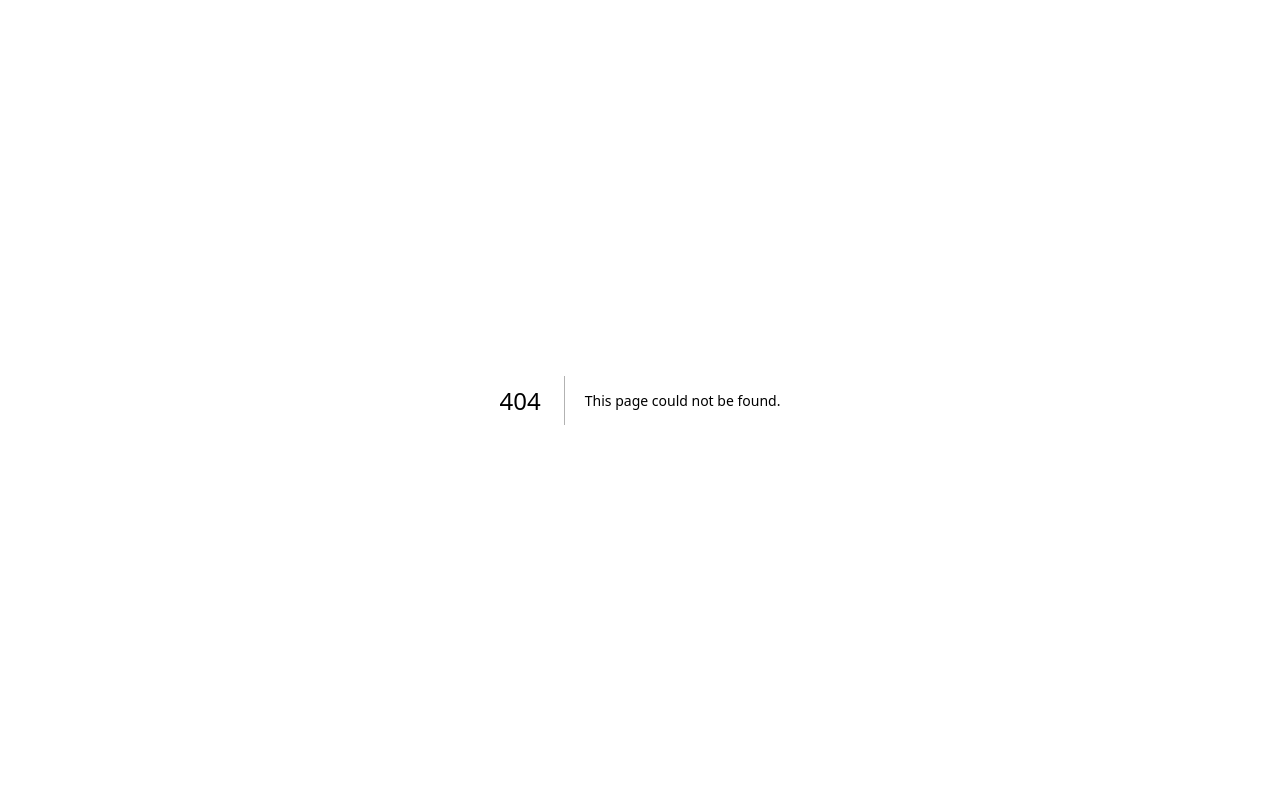
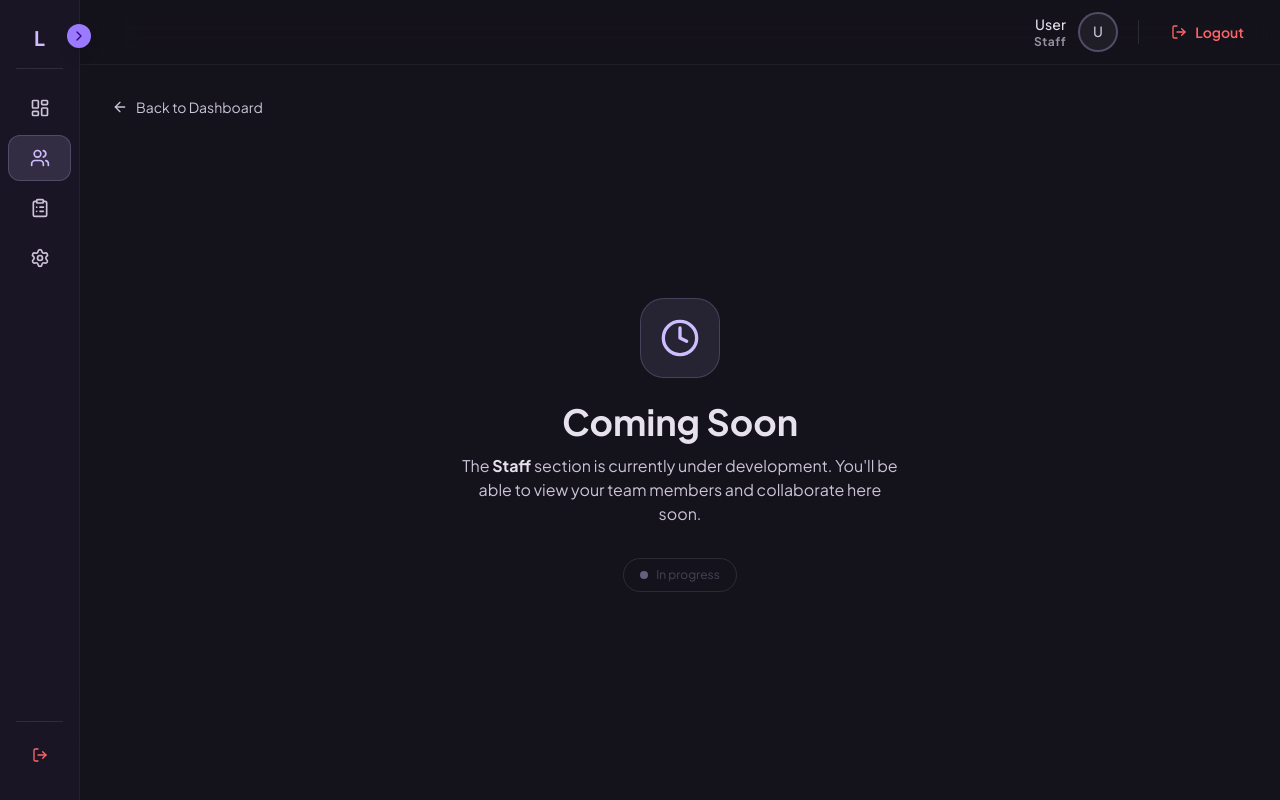
Before and after one commit to Octapus-systems/Logi, a Next.js app: page /staff/staff in a window 1280 px wide. Before the commit this address had no page. Built offline with nearby package versions, Linux system fonts and the light colour scheme; no server answers.

Commit message:
Ui fixes coming soon

```diff
--- a/app/(staff)/staff/page.tsx
+++ b/app/(staff)/staff/page.tsx
@@ -1,37 +1,5 @@
-"use client";
+import { redirect } from "next/navigation";
 
-import Link from "next/link";
-import { ArrowLeft, Clock } from "lucide-react";
-
-export default function StaffStaffPage() {
-  return (
-    <div className="min-h-[80vh] flex flex-col">
-      {/* Back Button */}
-      <div className="mb-6 sm:mb-8">
-        <Link
-          href="/staff/dashboard"
-          className="inline-flex items-center gap-2 text-sm text-on-surface-variant hover:text-on-surface transition-colors group"
-        >
-          <ArrowLeft className="w-4 h-4 group-hover:-translate-x-0.5 transition-transform" />
-          Back to Dashboard
-        </Link>
-      </div>
-
-      {/* Coming Soon Content */}
-      <div className="flex-1 flex flex-col items-center justify-center text-center px-4">
-        <div className="w-20 h-20 rounded-3xl bg-primary/10 border border-primary/20 flex items-center justify-center mb-6">
-          <Clock className="w-10 h-10 text-primary" />
-        </div>
-        <h1 className="text-3xl sm:text-4xl font-bold text-on-surface mb-3">Coming Soon</h1>
-        <p className="text-on-surface-variant text-sm sm:text-base max-w-md mb-8">
-          The <strong className="text-on-surface">Staff</strong> section is currently under development.
-          You'll be able to view your team members and collaborate here soon.
-        </p>
-        <div className="inline-flex items-center gap-2 px-4 py-2 rounded-full border border-white/10 text-xs text-outline-variant">
-          <span className="w-2 h-2 rounded-full bg-primary/60 animate-pulse" />
-          In progress
-        </div>
-      </div>
-    </div>
-  );
+export default function StaffRoot() {
+  redirect("/staff/dashboard");
 }
--- /dev/null
+++ b/app/(staff)/staff/staff/page.tsx
@@ -0,0 +1,37 @@
+"use client";
+
+import Link from "next/link";
+import { ArrowLeft, Clock } from "lucide-react";
+
+export default function StaffStaffPage() {
+  return (
+    <div className="min-h-[80vh] flex flex-col">
+      {/* Back Button */}
+      <div className="mb-6 sm:mb-8">
+        <Link
+          href="/staff/dashboard"
+          className="inline-flex items-center gap-2 text-sm text-on-surface-variant hover:text-on-surface transition-colors group"
+        >
+          <ArrowLeft className="w-4 h-4 group-hover:-translate-x-0.5 transition-transform" />
+          Back to Dashboard
+        </Link>
+      </div>
+
+      {/* Coming Soon Content */}
+      <div className="flex-1 flex flex-col items-center justify-center text-center px-4">
+        <div className="w-20 h-20 rounded-3xl bg-primary/10 border border-primary/20 flex items-center justify-center mb-6">
+          <Clock className="w-10 h-10 text-primary" />
+        </div>
+        <h1 className="text-3xl sm:text-4xl font-bold text-on-surface mb-3">Coming Soon</h1>
+        <p className="text-on-surface-variant text-sm sm:text-base max-w-md mb-8">
+          The <strong className="text-on-surface">Staff</strong> section is currently under development.
+          You'll be able to view your team members and collaborate here soon.
+        </p>
+        <div className="inline-flex items-center gap-2 px-4 py-2 rounded-full border border-white/10 text-xs text-outline-variant">
+          <span className="w-2 h-2 rounded-full bg-primary/60 animate-pulse" />
+          In progress
+        </div>
+      </div>
+    </div>
+  );
+}
--- a/components/staff/TopNav.tsx
+++ b/components/staff/TopNav.tsx
@@ -1,7 +1,7 @@
 "use client";
 
-import { Menu } from "lucide-react";
-import { useSession } from "next-auth/react";
+import { Menu, LogOut } from "lucide-react";
+import { useSession, signOut } from "next-auth/react";
 
 interface TopNavProps {
   onMenuToggle: () => void;
@@ -23,9 +23,9 @@ export function TopNav({ onMenuToggle }: TopNavProps) {
         <Menu className="w-5 h-5" />
       </button>
 
-      <div className="flex items-center gap-6 ml-auto">
+      <div className="flex items-center gap-4 ml-auto">
         {/* User Profile */}
-        <div className="flex items-center gap-4">
+        <div className="flex items-center gap-3">
           <div className="text-right hidden sm:block">
             <p className="text-label-sm font-bold text-on-surface">{name}</p>
             <p className="text-caps-xs text-outline">Staff</p>
@@ -40,6 +40,19 @@ export function TopNav({ onMenuToggle }: TopNavProps) {
             )}
           </div>
         </div>
+
+        {/* Divider */}
+        <div className="w-px h-6 bg-white/10 mx-1 hidden sm:block" />
+
+        {/* Logout Button */}
+        <button
+          onClick={() => signOut({ callbackUrl: "/" })}
+          className="flex items-center gap-2 px-3 py-2 rounded-xl text-sm font-semibold text-red-400 hover:bg-red-500/10 transition-all duration-200"
+          title="Log Out"
+        >
+          <LogOut className="w-4 h-4" />
+          <span className="hidden sm:inline">Logout</span>
+        </button>
       </div>
     </nav>
   );
```
Also changed, not shown: app/(staff)/staff/dashboard/page.tsx (renamed from app/(staff)/dashboard/page.tsx), app/(staff)/staff/settings/page.tsx (renamed from app/(staff)/settings/page.tsx), app/(staff)/staff/tasks/page.tsx (renamed from app/(staff)/tasks/page.tsx).
